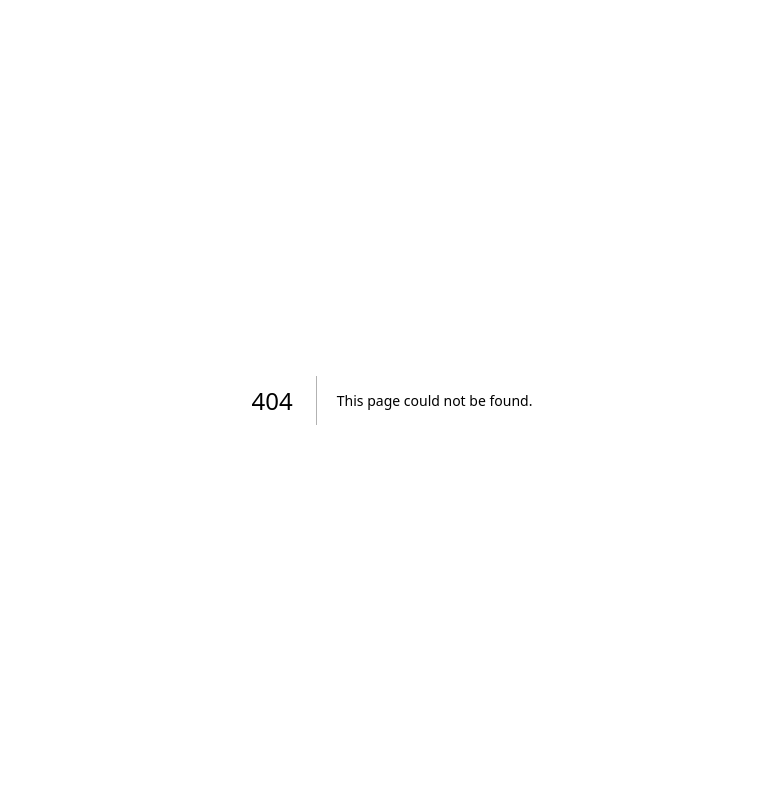
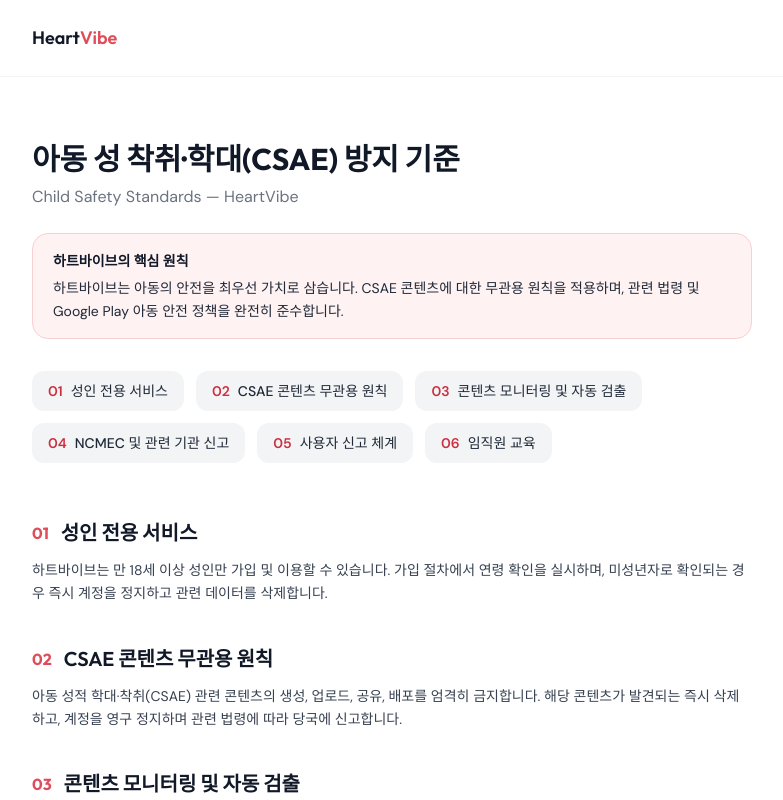
Before and after one commit to KyleBear/heart_link_web, a Next.js app: page /csae-standards in a window 1280 px wide. Before the commit this address had no page. Shown: the top 800 px of the page, without its empty margins (248-1031 px from the left). Built offline with nearby package versions, Linux system fonts and the light colour scheme.

Commit message:
아동 성착취

```diff
--- /dev/null
+++ b/app/csae-standards/page.tsx
@@ -0,0 +1,162 @@
+import type { Metadata } from "next";
+import Link from "next/link";
+
+export const metadata: Metadata = {
+  title: "아동 성 착취·학대(CSAE) 방지 기준 — 하트바이브",
+  description:
+    "하트바이브의 아동 성적 학대 및 착취(CSAE) 방지를 위한 표준 정책 및 신고 절차를 안내합니다.",
+};
+
+const standards = [
+  {
+    number: "01",
+    title: "성인 전용 서비스",
+    body: "하트바이브는 만 18세 이상 성인만 가입 및 이용할 수 있습니다. 가입 절차에서 연령 확인을 실시하며, 미성년자로 확인되는 경우 즉시 계정을 정지하고 관련 데이터를 삭제합니다.",
+  },
+  {
+    number: "02",
+    title: "CSAE 콘텐츠 무관용 원칙",
+    body: "아동 성적 학대·착취(CSAE) 관련 콘텐츠의 생성, 업로드, 공유, 배포를 엄격히 금지합니다. 해당 콘텐츠가 발견되는 즉시 삭제하고, 계정을 영구 정지하며 관련 법령에 따라 당국에 신고합니다.",
+  },
+  {
+    number: "03",
+    title: "콘텐츠 모니터링 및 자동 검출",
+    body: "PhotoDNA 등 업계 표준 기술을 활용하여 알려진 CSAE 이미지·영상을 자동으로 탐지합니다. 의심 콘텐츠는 운영팀의 수동 검토를 거쳐 처리됩니다.",
+  },
+  {
+    number: "04",
+    title: "NCMEC 및 관련 기관 신고",
+    body: "CSAE 콘텐츠가 확인되는 경우 미국 실종·착취아동센터(NCMEC) CyberTipline 및 국내 방송통신심의위원회·경찰청 사이버수사대에 즉시 신고합니다.",
+  },
+  {
+    number: "05",
+    title: "사용자 신고 체계",
+    body: "모든 이용자는 앱 내 신고 기능을 통해 CSAE 의심 콘텐츠 또는 행동을 즉시 신고할 수 있습니다. 신고된 사안은 24시간 이내에 검토됩니다.",
+  },
+  {
+    number: "06",
+    title: "임직원 교육",
+    body: "콘텐츠 검토 담당 임직원은 CSAE 식별 및 신고 절차에 관한 정기 교육을 이수합니다. 교육 내용은 최신 법령 및 업계 기준에 맞춰 주기적으로 업데이트됩니다.",
+  },
+];
+
+export default function CsaeStandardsPage() {
+  return (
+    <div className="min-h-screen bg-white">
+      <header className="border-b border-gray-100">
+        <div className="max-w-3xl mx-auto px-4 sm:px-6 py-6">
+          <Link
+            href="/"
+            className="font-display font-semibold text-lg text-gray-900"
+          >
+            Heart<span className="text-heart-500">Vibe</span>
+          </Link>
+        </div>
+      </header>
+
+      <article className="max-w-3xl mx-auto px-4 sm:px-6 py-12 sm:py-16">
+        <h1 className="font-display text-3xl font-bold text-gray-900">
+          아동 성 착취·학대(CSAE) 방지 기준
+        </h1>
+        <p className="text-gray-500 mt-2">Child Safety Standards — HeartVibe</p>
+
+        {/* 핵심 원칙 배너 */}
+        <div
+          className="mt-6 rounded-2xl border border-heart-200 bg-heart-50 px-4 py-4 sm:px-5 text-gray-800 text-sm leading-relaxed"
+          role="note"
+        >
+          <p className="font-semibold text-gray-900 mb-1">
+            하트바이브의 핵심 원칙
+          </p>
+          <p>
+            하트바이브는 아동의 안전을 최우선 가치로 삼습니다. CSAE 콘텐츠에
+            대한 무관용 원칙을 적용하며, 관련 법령 및 Google Play 아동 안전
+            정책을 완전히 준수합니다.
+          </p>
+        </div>
+
+        {/* 목차 */}
+        <nav className="mt-8 flex flex-wrap gap-3" aria-label="기준 목차">
+          {standards.map((s) => (
+            <a
+              key={s.number}
+              href={`#std-${s.number}`}
+              className="inline-flex items-center gap-2 px-4 py-2.5 rounded-xl bg-gray-100 text-gray-800 font-medium text-sm hover:bg-heart-100 hover:text-heart-700 transition-colors"
+            >
+              <span className="text-heart-600 font-semibold">{s.number}</span>
+              {s.title}
+            </a>
+          ))}
+        </nav>
+
+        {/* 기준 본문 */}
+        <div className="mt-14 space-y-10">
+          {standards.map((s) => (
+            <section key={s.number} id={`std-${s.number}`} className="scroll-mt-24">
+              <h2 className="font-display text-xl font-semibold text-gray-900 flex items-center gap-3">
+                <span className="text-heart-500 text-base font-bold">
+                  {s.number}
+                </span>
+                {s.title}
+              </h2>
+              <p className="mt-3 text-gray-700 text-sm leading-relaxed">
+                {s.body}
+              </p>
+            </section>
+          ))}
+        </div>
+
+        {/* 신고 연락처 */}
+        <section className="mt-14 rounded-2xl border border-gray-200 bg-gray-50 px-5 py-6">
+          <h2 className="font-display text-lg font-semibold text-gray-900 mb-4">
+            CSAE 신고 연락처
+          </h2>
+          <ul className="space-y-3 text-sm text-gray-700">
+            <li className="flex items-start gap-3">
+              <span className="shrink-0 font-semibold text-heart-600 w-36">
+                운영팀 직접 신고
+              </span>
+              <a
+                href="mailto:juongho1025@gmail.com?subject=CSAE 신고"
+                className="text-heart-600 hover:underline break-all"
+              >
+                juongho1025@gmail.com
+              </a>
+            </li>
+            <li className="flex items-start gap-3">
+              <span className="shrink-0 font-semibold text-heart-600 w-36">
+                NCMEC CyberTipline
+              </span>
+              <span className="text-gray-600">
+                www.missingkids.org/gethelpnow/cybertipline
+              </span>
+            </li>
+            <li className="flex items-start gap-3">
+              <span className="shrink-0 font-semibold text-heart-600 w-36">
+                방송통신심의위원회
+              </span>
+              <span className="text-gray-600">불법정보신고 1377</span>
+            </li>
+            <li className="flex items-start gap-3">
+              <span className="shrink-0 font-semibold text-heart-600 w-36">
+                경찰청 사이버수사대
+              </span>
+              <span className="text-gray-600">ecrm.police.go.kr / 182</span>
+            </li>
+          </ul>
+        </section>
+
+        <p className="mt-4 text-xs text-gray-400">
+          최종 수정일: 2026년 3월 · 본 정책은 Google Play Developer Program
+          Policy(아동 안전) 요건을 충족하기 위해 작성되었습니다.
+        </p>
+
+        <p className="mt-10 pt-8 border-t border-gray-100">
+          <Link href="/" className="text-heart-600 font-medium hover:underline">
+            ← 하트바이브로 돌아가기
+          </Link>
+        </p>
+      </article>
+    </div>
+  );
+}
--- a/components/Footer.tsx
+++ b/components/Footer.tsx
@@ -37,6 +37,12 @@ export function Footer() {
               개인정보처리방침
             </button>
             <Link
+              href="/csae-standards"
+              className="text-sm hover:text-white transition-colors"
+            >
+              아동 안전 정책
+            </Link>
+            <Link
               href="/delete-account"
               className="text-sm hover:text-white transition-colors"
             >
```
